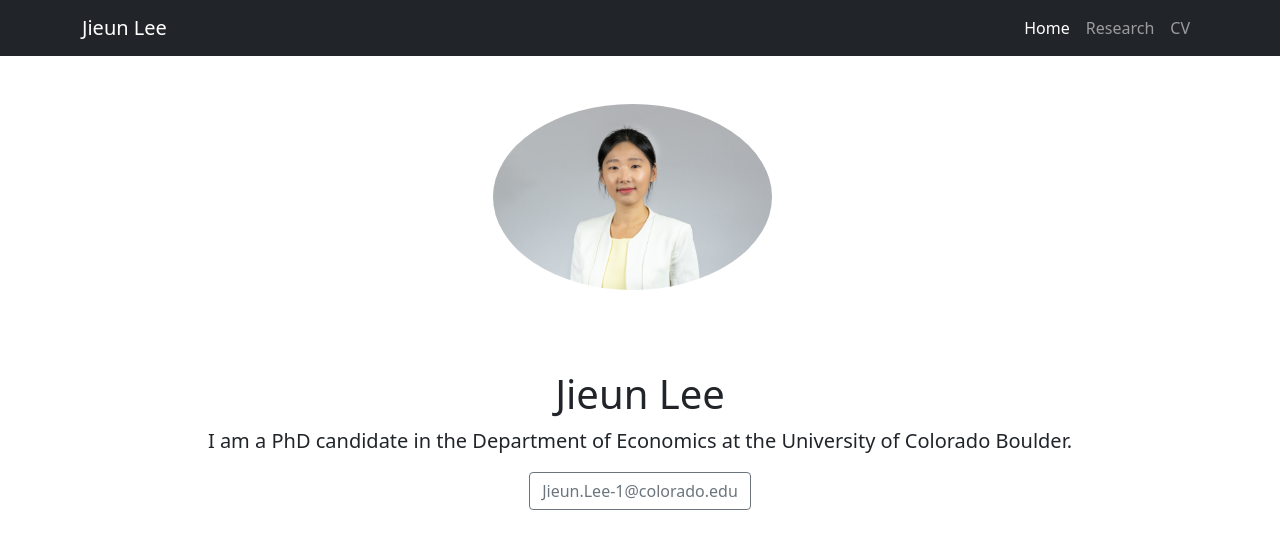
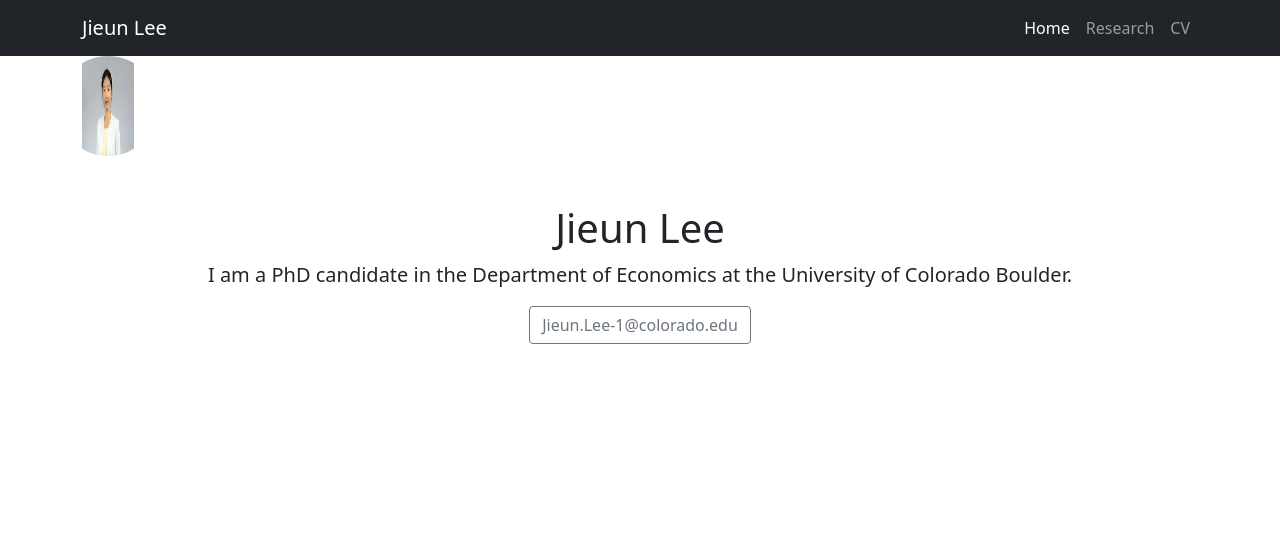
Before and after one commit to JieunHurt/JieunHurt.github.io, a website: page index.html in a window 1280 px wide. Drawn offline with nearby package versions, Linux system fonts and the light colour scheme.

Commit message:
Update index.html

```diff
--- a/index.html
+++ b/index.html
@@ -11,8 +11,19 @@
         <!-- Core theme CSS (includes Bootstrap)-->
         <link href="dist/css/styles.css" rel="stylesheet" />
         <style>
-            img {
+          .image-cropper {
+  width: 100px;
+  height: 100px;
+  position: relative;
+  overflow: hidden;
   border-radius: 50%;
+}
+
+img {
+  display: inline;
+  margin: 0 auto;
+  height: 100%;
+  width: auto;
 }
         </style>
     </head>
@@ -33,8 +44,8 @@
         </nav>
         <!-- Page content-->
         <div class="container">
-             <div class="row gx-4 gx-lg-5 align-items-center my-5">
-                 <p style="text-align:center;"><img src="assets/IMG_8690.JPG" style="float: center; margin-right: 15px;" width="25%" /> <p>
+             <div class="row gx-4 gx-lg-5 image-cropper">
+                <img src="assets/IMG_8690.JPG" style="float: center;" />
             </div>
             <div class="text-center mt-5">
                 <h1>Jieun Lee</h1>
```
